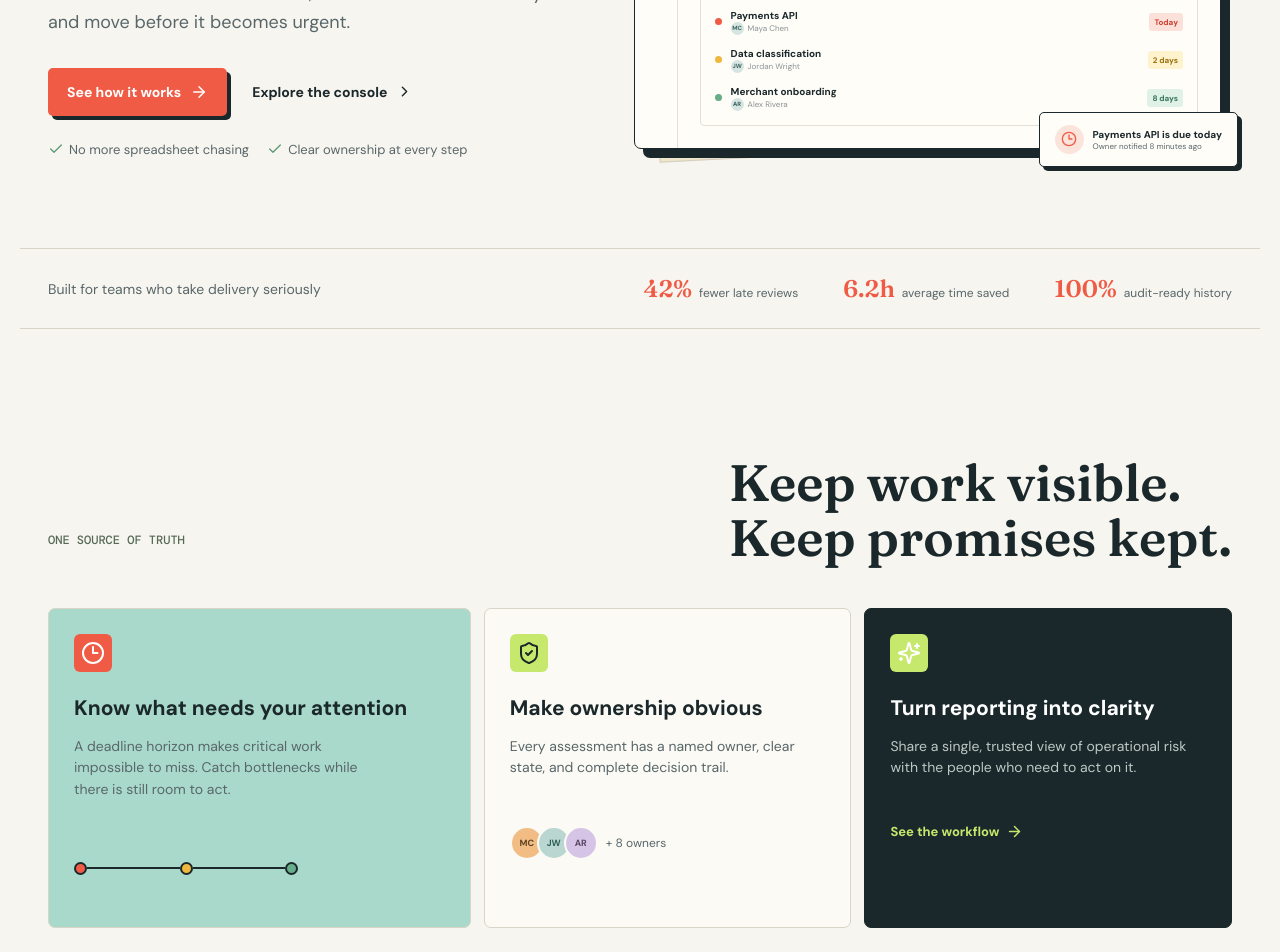
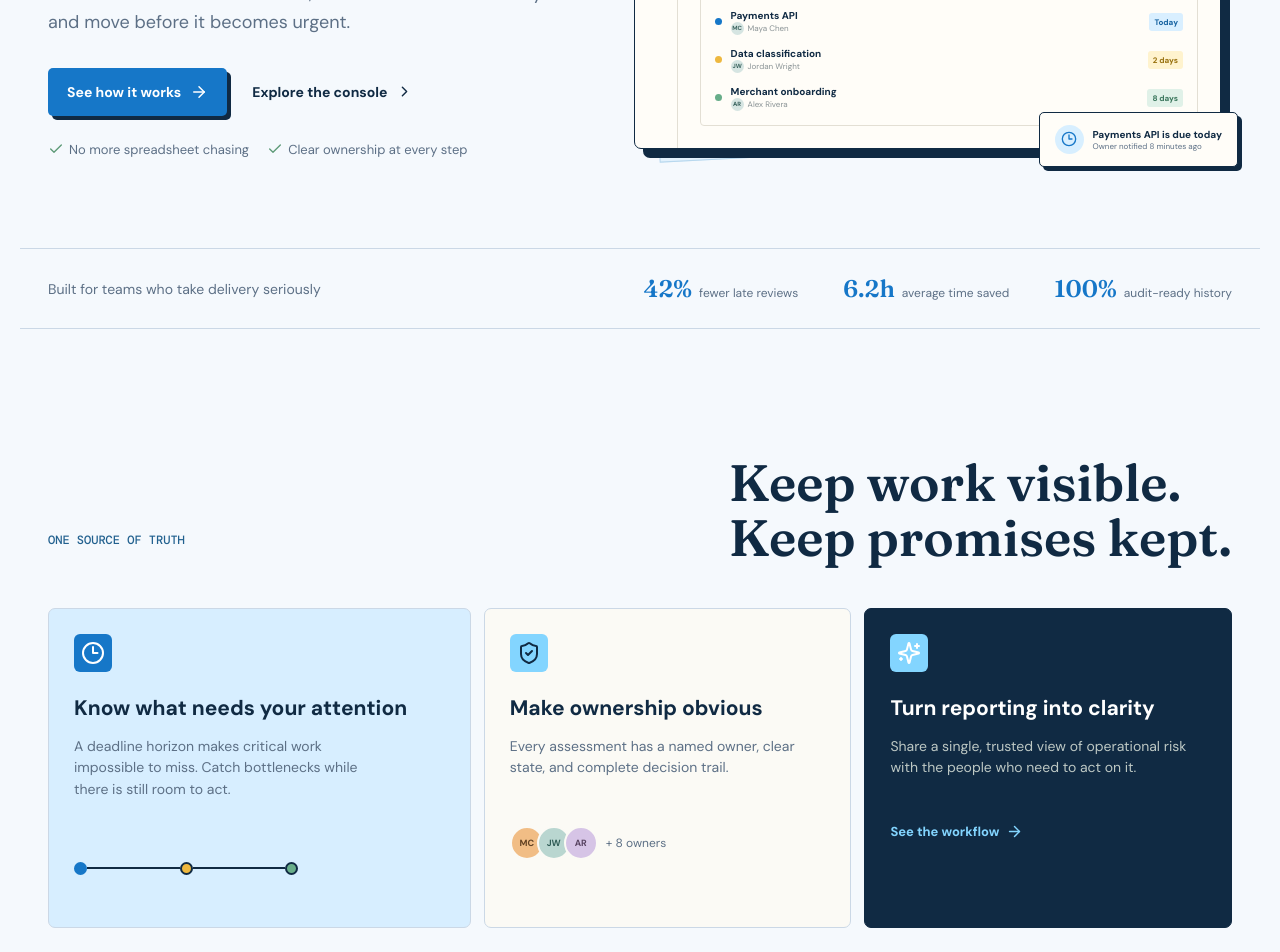
Before and after one commit to NashNi-Datasec/SLA-Ticketing-Monitoring-, a React (Vite) app: page / in a window 1280 px wide. Shown: the part 500-1452 px from the top of the page. Built offline with nearby package versions, Linux system fonts and the light colour scheme.

Commit message:
Apply blue landing page theme

```diff
--- /dev/null
+++ b/src/blue-theme.css
@@ -0,0 +1,58 @@
+:root {
+  --ink: #102a43;
+  --soft-ink: #5d7086;
+  --paper: #f5f9fd;
+  --line: #cbd8e6;
+  --coral: #1677c8;
+  --lime: #83d5ff;
+  --mint: #d7eeff;
+}
+
+.eyebrow {
+  color: #22618f;
+}
+
+.stage-glow {
+  border-color: #b8d8ee;
+  background: #e2f1fc;
+}
+
+.preview-logo svg,
+.metric-risk,
+.risk-text,
+.activity-head > span,
+.outcome strong,
+.steps span {
+  color: #1677c8;
+}
+
+.preview-sidebar .sidebar-active,
+.feature-icon.coral,
+.timeline-dot.red,
+.status-dot.urgent {
+  border-color: #1677c8;
+  background: #1677c8;
+}
+
+.deadline.urgent {
+  color: #12609f;
+  background: #d9efff;
+}
+
+.notice-icon {
+  color: #1677c8;
+  background: #d8efff;
+}
+
+.feature-wide {
+  background: #d7eeff;
+}
+
+.dark-feature {
+  background: #102a43;
+  border-color: #102a43;
+}
+
+.dark-feature a {
+  color: #83d5ff;
+}
--- a/src/main.jsx
+++ b/src/main.jsx
@@ -2,5 +2,6 @@ import React from 'react'
 import { createRoot } from 'react-dom/client'
 import App from './App.jsx'
 import './index.css'
+import './blue-theme.css'
 
 createRoot(document.getElementById('root')).render(<App />)
```
